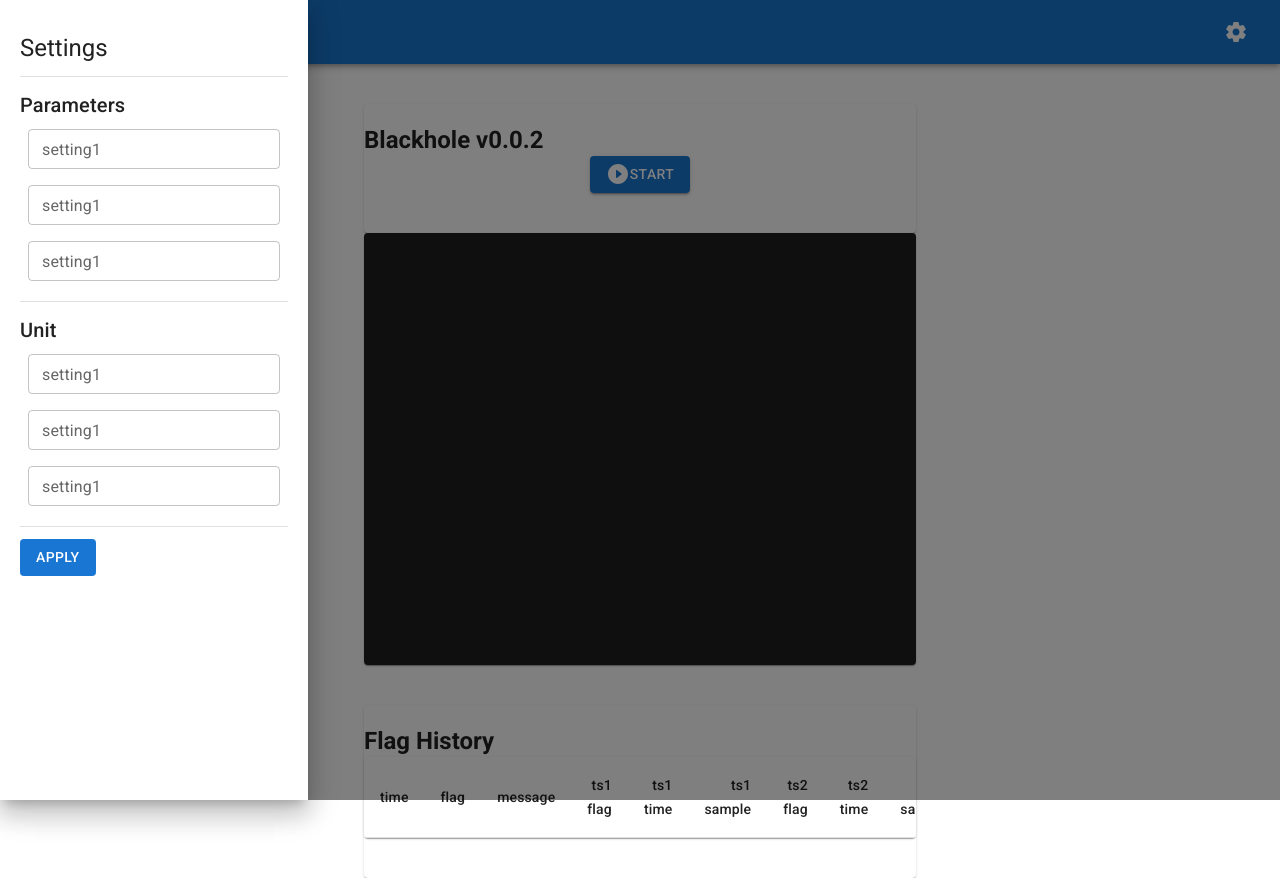
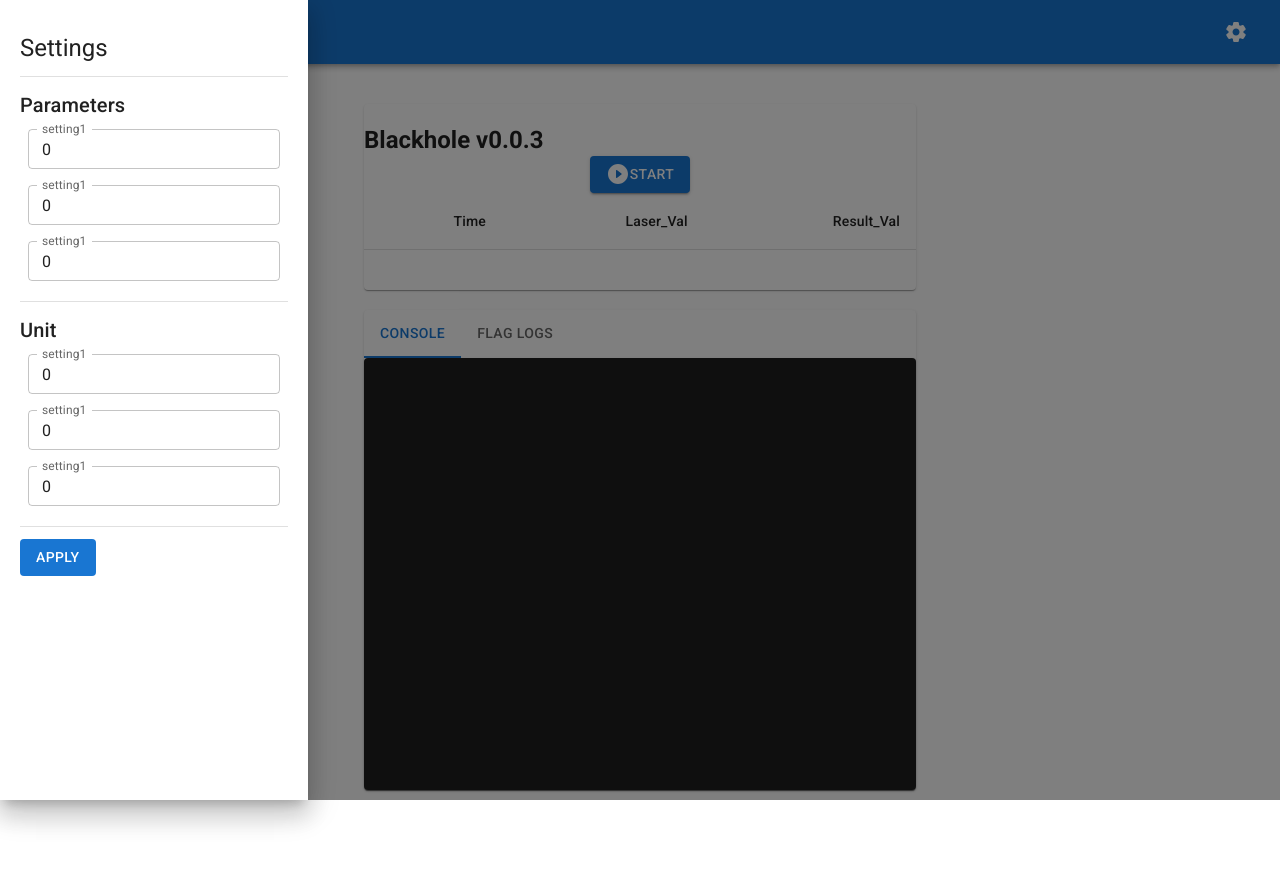
Before and after one commit to sunrisehouse/blackhole, a React (Create React App) app: page / in a window 1280 px wide. Both pictures are taken after a click on the button 1236 px from the left and 32 px from the top of the page. After the commit the page ends 800 px from the top, so only its background shows below. Built offline with nearby package versions, Linux system fonts and the light colour scheme.

Commit message:
feat:test

```diff
--- a/src/App.js
+++ b/src/App.js
@@ -1,7 +1,7 @@
 import { useEffect, useReducer, useState } from 'react';
 import './App.css';
-import { AppBar, Box, Button, ButtonGroup, Container, Divider, Drawer, IconButton, Paper, Table, TableBody, TableCell, TableContainer, TableHead, TableRow, TextField, Toolbar, Typography } from '@mui/material';
-import { CircularBuffer } from './CirculateBuffer';
+import { AppBar, Box, Button, ButtonGroup, Container, Divider, Drawer, IconButton, Paper, Tab, Table, TableBody, TableCell, TableContainer, TableHead, TableRow, Tabs, TextField, Toolbar, Typography } from '@mui/material';
+import { CircularBuffer } from './circulate-buffer';
 import { initAccelerometer, initAudio, initGyroscope } from './sensors';
 import { EventDetector } from './event-detector';
 import SensorsIcon from '@mui/icons-material/Sensors';
@@ -10,8 +10,10 @@ import PlayCircleFilledRoundedIcon from '@mui/icons-material/PlayCircleFilledRou
 import PauseCircleFilledRoundedIcon from '@mui/icons-material/PauseCircleFilledRounded';
 import NotStartedRoundedIcon from '@mui/icons-material/NotStartedRounded';
 import { addConsoleLog, getConsoleLog } from './consolelog';
+import { Console } from './Console';
+import { DebuggingView } from './DebuggingView';
 
-const APP_VERSION = 'v0.0.2';
+const APP_VERSION = 'v0.0.3';
 
 const audioBuffer = new CircularBuffer(10000000);
 const accelBuffer = new CircularBuffer(10000000);
@@ -37,39 +39,13 @@ function measurementReducer(state, action) {
   throw Error('Unknown action.');
 }
 
-function useConsole() {
-  const [logs, setLogs] = useState([]);
-
-  useEffect(() => {
-    // 1초 주기로 새로운 로그 추가
-    const interval = setInterval(() => {
-      setLogs([...getConsoleLog()]);
-    }, 1000);
-
-    // 컴포넌트 언마운트 시 interval 제거
-    return () => clearInterval(interval);
-  }, []);
-
-  return (
-    <Paper sx={{ padding: '16px', height: '400px', overflowY: 'auto', backgroundColor: '#1e1e1e', color: '#fff' }}>
-      <Box sx={{ textAlign: 'left' }}>
-        {logs.map((log, index) => (
-          <Typography key={index} sx={{ fontFamily: 'monospace' , fontSize: '8px'}}>
-            {log}
-          </Typography>
-        ))}
-      </Box>
-    </Paper>
-  );
-}
-
 function App() {
   const [settingViewState, dispatchSettingView] = useReducer(settingViewReducer, { isOpen: false });
   const [measurementState, dispatchMeasurement] = useReducer(measurementReducer, { isInit: false, isStart: false });
   const [fetchDataIntervalId, setFetchDataIntervalId] = useState(null);
   const [flagChageLogs, setFlagChangeLogs] = useState([]);
+  const [results, setResults] = useState([]);
   const [startTime, setStartTime] = useState(0);
-  const console = useConsole();
 
   const setfetchDataInterval = () => {
     setFetchDataIntervalId(
@@ -80,6 +56,25 @@ function App() {
             return [...logs];
           } else {
             return prevLogs;
+          }
+        });
+        const events = detector.getEventDataList();
+        setResults((results) => {
+          if (events.length > results.length) {
+            return events.map((event) => {
+              const alCoff = 4.5741;
+              const blCoff = -1.336;
+              const clCoff = 0.0;
+              const anrCoff = 0.0077;
+              const bnrCoff = 0.155;
+              const cnrCoff = 0.4794;
+              const timeDelta = event.ts2Time - event.ts1Time;
+              const laserVal = alCoff * (timeDelta ** blCoff) + clCoff;
+              const resultVal = anrCoff * (laserVal ** 2) + bnrCoff * laserVal + cnrCoff;
+              return { laserVal, resultVal, time: event.trTime };
+            });
+          } else {
+            return results;
           }
         });
       }, 1000)
@@ -197,7 +192,12 @@ function App() {
                 restart
               </Button>
             : measurementState.isStart
-              ? <></>
+              ? <Button
+                disabled
+                variant="contained"
+              >
+                initializing
+              </Button>
               : <Button
                 variant="contained"
                 onClick={handleClickStart}
@@ -206,70 +206,37 @@ function App() {
                 start
               </Button>
           }
-        </Paper>
-        {console}
-        <Paper
-          sx={{
-            marginTop: '40px',
-            padding: '20px 0 40px',
-            '& .MuiTextField-root': { marginTop: '10px' },
-          }}
-        >
-          <Typography
-            variant="h5"
-            noWrap
-            sx={{
-              mr: 2,
-              display: { md: 'flex' },
-              fontWeight: 700,
-            }}
-          >
-            Flag History
-          </Typography>
-          <TableContainer component={Paper}>
+          <TableContainer>
             <Table>
               <TableHead>
                 <TableRow>
                   {/* <TableCell>ID</TableCell> */}
-                  <TableCell align="right">time</TableCell>
-                  <TableCell align="right">flag</TableCell>
-                  <TableCell align="right">message</TableCell>
-                  <TableCell align="right">ts1 flag</TableCell>
-                  <TableCell align="right">ts1 time</TableCell>
-                  <TableCell align="right">ts1 sample</TableCell>
-                  <TableCell align="right">ts2 flag</TableCell>
-                  <TableCell align="right">ts2 time</TableCell>
-                  <TableCell align="right">ts2 sample</TableCell>
-                  <TableCell align="right">tr flag</TableCell>
-                  <TableCell align="right">tr time</TableCell>
-                  <TableCell align="right">tr sample</TableCell>
+                  <TableCell align="right">Time</TableCell>
+                  <TableCell align="right">Laser_Val</TableCell>
+                  <TableCell align="right">Result_Val</TableCell>
                 </TableRow>
               </TableHead>
               <TableBody>
-                {flagChageLogs.map((log, index) => (
+                {results.map((result, index) => (
                   <TableRow
                     key={index}
                     sx={{ '&:last-child td, &:last-child th': { border: 0 } }}
                   >
-                    {/* <TableCell component="th" scope="row">{index}</TableCell> */}
-                    <TableCell align="right">{log.time - startTime}</TableCell>
-                    <TableCell align="right">{log.flag}</TableCell>
-                    <TableCell align="right">{log.message}</TableCell>
-                    <TableCell align="right">{log.value.ts1.flag ? 'true' : 'false'}</TableCell>
-                    <TableCell align="right">{log.value.ts1.time - startTime}</TableCell>
-                    <TableCell align="right">{log.value.ts1.sample}</TableCell>
-                    <TableCell align="right">{log.value.ts2.flag ? 'true' : 'false'}</TableCell>
-                    <TableCell align="right">{log.value.ts2.time - startTime}</TableCell>
-                    <TableCell align="right">{log.value.ts2.sample}</TableCell>
-                    <TableCell align="right">{log.value.tr.flag ? 'true' : 'false'}</TableCell>
-                    <TableCell align="right">{log.value.tr.time - startTime}</TableCell>
-                    <TableCell align="right">{log.value.tr.a}</TableCell>
+                    <TableCell align="right">{result.time}</TableCell>
+                    <TableCell align="right">{result.laserVal}</TableCell>
+                    <TableCell align="right">{result.resultVal}</TableCell>
                   </TableRow>
                 ))}
               </TableBody>
             </Table>
           </TableContainer>
         </Paper>
+        <Box sx={{ marginTop: '20px' }}>
+          <DebuggingView
+            flagChageLogs={flagChageLogs}
+            startTime={startTime}
+          />
+        </Box>
       </Container>
       <Drawer
         anchor={"left"}
@@ -301,7 +268,7 @@ function App() {
           <div>
             <TextField
               label="setting1"
-              defaultValue="Hello World"
+              defaultValue="0"
               type="number"
               size="small"
             />
@@ -309,7 +276,7 @@ function App() {
           <div>
             <TextField
               label="setting1"
-              defaultValue="Hello World"
+              defaultValue="0"
               type="number"
               size="small"
             />
@@ -317,7 +284,7 @@ function App() {
           <div>
             <TextField
               label="setting1"
-              defaultValue="Hello World"
+              defaultValue="0"
               type="number"
               size="small"
             />
@@ -331,7 +298,7 @@ function App() {
           <div>
             <TextField
               label="setting1"
-              defaultValue="Hello World"
+              defaultValue="0"
               type="number"
               size="small"
             />
@@ -339,7 +306,7 @@ function App() {
           <div>
             <TextField
               label="setting1"
-              defaultValue="Hello World"
+              defaultValue="0"
               type="number"
               size="small"
             />
@@ -347,7 +314,7 @@ function App() {
           <div>
             <TextField
               label="setting1"
-              defaultValue="Hello World"
+              defaultValue="0"
               type="number"
               size="small"
             />
--- /dev/null
+++ b/src/Console.js
@@ -0,0 +1,29 @@
+import { useEffect, useState } from "react";
+import { getConsoleLog } from "./consolelog";
+import { Box, Paper, Typography } from "@mui/material";
+
+export function Console() {
+  const [logs, setLogs] = useState([]);
+
+  useEffect(() => {
+    // 1초 주기로 새로운 로그 추가
+    const interval = setInterval(() => {
+      setLogs([...getConsoleLog()]);
+    }, 1000);
+
+    // 컴포넌트 언마운트 시 interval 제거
+    return () => clearInterval(interval);
+  }, []);
+
+  return (
+    <Paper sx={{ padding: '16px', height: '400px', overflowY: 'auto', backgroundColor: '#1e1e1e', color: '#fff' }}>
+      <Box sx={{ textAlign: 'left' }}>
+        {logs.map((log, index) => (
+          <Typography key={index} sx={{ fontFamily: 'monospace' , fontSize: '8px'}}>
+            {log}
+          </Typography>
+        ))}
+      </Box>
+    </Paper>
+  );
+}
--- /dev/null
+++ b/src/DebuggingView.js
@@ -0,0 +1,81 @@
+import { Box, Pagination, Paper, Tab, Table, TableBody, TableCell, TableContainer, TableHead, TableRow, Tabs, Typography } from "@mui/material";
+import { Console } from "./Console";
+import { useState } from "react";
+
+export function DebuggingView({
+  flagChageLogs,
+  startTime,
+}) {
+  const [tabIdx, setTabIdx] = useState(0);
+
+  const handleTabChange = (event, newValue) => {
+    setTabIdx(newValue);
+  };
+
+  const [pageNumber, setPageNumber] = useState(1);
+  const pageSize = 20;
+  const handlePageChange = (event, value) => {
+    setPageNumber(value);
+  };
+  const maxPageSize = Math.ceil(flagChageLogs.length / pageSize)
+
+  return (
+    <Paper>
+      <Tabs value={tabIdx} onChange={handleTabChange} >
+        <Tab label="console" value={0}/>
+        <Tab label="flag logs" value={1}/>
+      </Tabs>
+      {tabIdx === 0 ? (
+        <Console/>
+      ) : tabIdx === 1 ? (
+        <Box>
+          <Pagination count={maxPageSize} size="small" onChange={handlePageChange}/>
+          <TableContainer component={Paper}>
+            <Table>
+              <TableHead>
+                <TableRow>
+                  <TableCell align="right">time</TableCell>
+                  <TableCell align="right">flag</TableCell>
+                  <TableCell align="right">message</TableCell>
+                  <TableCell align="right">ts1 flag</TableCell>
+                  <TableCell align="right">ts1 time</TableCell>
+                  <TableCell align="right">ts1 sample</TableCell>
+                  <TableCell align="right">ts2 flag</TableCell>
+                  <TableCell align="right">ts2 time</TableCell>
+                  <TableCell align="right">ts2 sample</TableCell>
+                  <TableCell align="right">tr flag</TableCell>
+                  <TableCell align="right">tr time</TableCell>
+                  <TableCell align="right">tr sample</TableCell>
+                </TableRow>
+              </TableHead>
+              <TableBody>
+                {flagChageLogs.slice((pageNumber - 1) * pageSize, (pageNumber - 1) * pageSize + pageSize).map((log, index) => (
+                  <TableRow
+                    key={index}
+                    sx={{ '&:last-child td, &:last-child th': { border: 0 } }}
+                  >
+                    {/* <TableCell component="th" scope="row">{index}</TableCell> */}
+                    <TableCell align="right">{log.time - startTime}</TableCell>
+                    <TableCell align="right">{log.flag}</TableCell>
+                    <TableCell align="right">{log.message}</TableCell>
+                    <TableCell align="right">{log.value.ts1.flag ? 'true' : 'false'}</TableCell>
+                    <TableCell align="right">{log.value.ts1.time - startTime}</TableCell>
+                    <TableCell align="right">{log.value.ts1.sample}</TableCell>
+                    <TableCell align="right">{log.value.ts2.flag ? 'true' : 'false'}</TableCell>
+                    <TableCell align="right">{log.value.ts2.time - startTime}</TableCell>
+                    <TableCell align="right">{log.value.ts2.sample}</TableCell>
+                    <TableCell align="right">{log.value.tr.flag ? 'true' : 'false'}</TableCell>
+                    <TableCell align="right">{log.value.tr.time - startTime}</TableCell>
+                    <TableCell align="right">{log.value.tr.a}</TableCell>
+                  </TableRow>
+                ))}
+              </TableBody>
+            </Table>
+          </TableContainer>
+        </Box>
+      ) : (
+        <></>
+      )}
+    </Paper>
+  )
+};
```
Also changed, not shown: src/event-detector.js (+6 -4 lines), src/circulate-buffer.js (renamed from src/CirculateBuffer.js), 7 other files (tests, documents, lock files or other folders).
